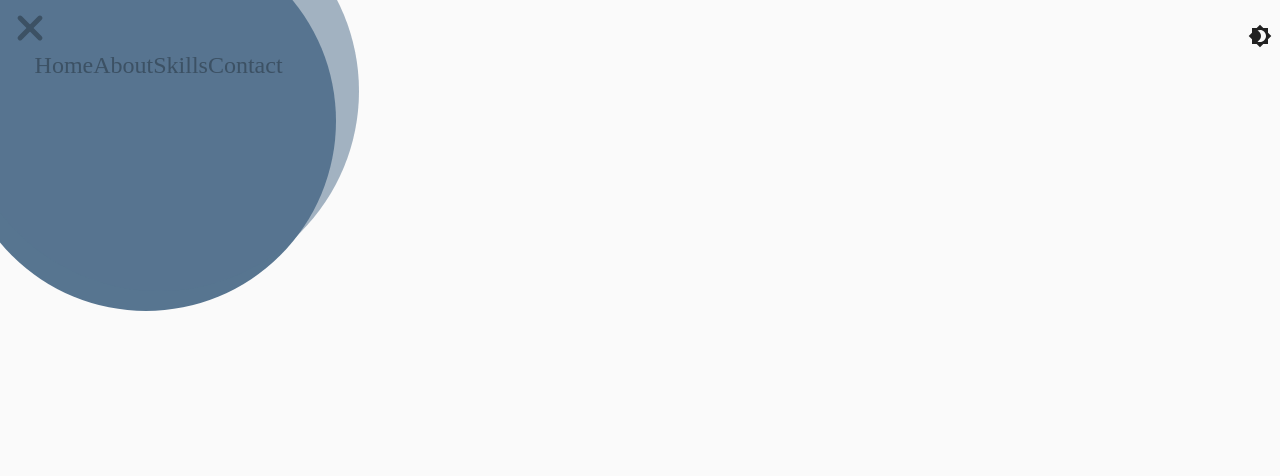
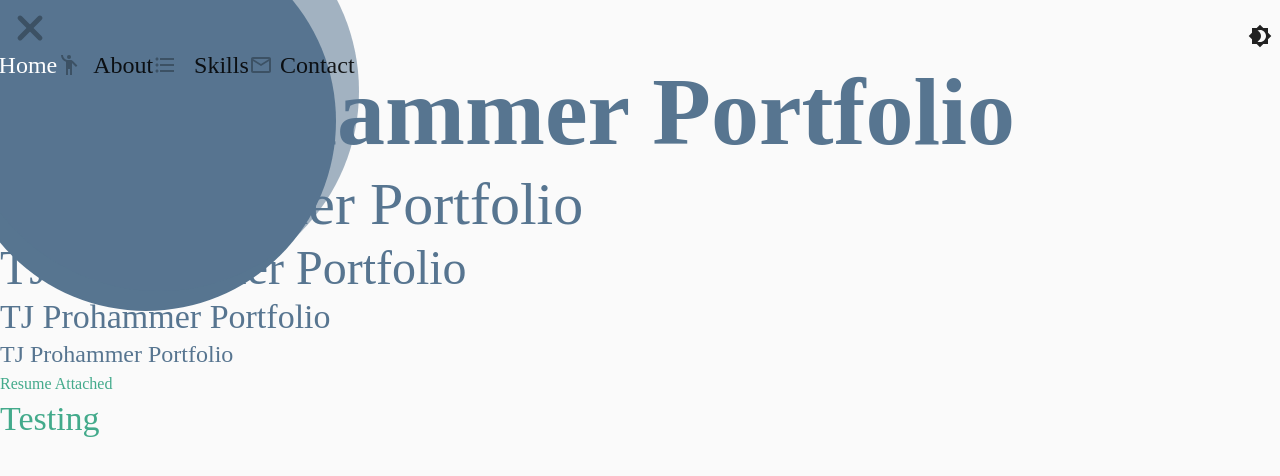
Before and after one commit to tjprohammer/portfolio, a React app: page / in a window 1280 px wide. Shown: the top 476 px of the page. Built offline with nearby package versions, Linux system fonts and the light colour scheme.

Commit message:
Styling Nav menu animation

```diff
--- a/src/App.tsx
+++ b/src/App.tsx
@@ -8,6 +8,8 @@ import { ColorContext, darkTheme, lightTheme} from './context/ThemeContext';
 import React from 'react';
 import { SwitchModeButton } from "./components/SwitchThemeButton/SwitchModeButton";
 import NavBar from "./components/navBar/Menu";
+import LandingPage from "./Pages/LandingPage";
+import { Route, Routes } from "react-router-dom";
 
 
 
@@ -31,6 +33,9 @@ function App({}) {
                 <CssBaseline enableColorScheme >
                 <SwitchModeButton />
                 <NavBar />
+                <Routes>
+                    <Route path="/" element={<LandingPage />} />
+                </Routes>
                 </CssBaseline>
             </ThemeProvider>
         </ColorContext.Provider>
--- a/src/Pages/LandingPage.tsx
+++ b/src/Pages/LandingPage.tsx
@@ -1,10 +1,10 @@
-import { AppBar, Typography } from '@mui/material';
+import { Typography } from '@mui/material';
 import React from 'react';
 
 function LandingPage() {
     return (
         <>
-            <AppBar color="default" sx={{mt: 10, p: 9, pt: 2 }}>
+
                 <Typography variant='h1' color="primary">TJ Prohammer Portfolio</Typography>
                 <Typography variant='h2' color="primary">TJ Prohammer Portfolio</Typography>
                 <Typography variant='h3' color="primary">TJ Prohammer Portfolio</Typography>
@@ -13,7 +13,7 @@ function LandingPage() {
                 <Typography variant='subtitle1' color="secondary">Resume Attached</Typography>
                 <Typography variant='h4' color="secondary">Testing</Typography>
 
-            </AppBar>
+
 
         </>
     );
--- a/src/components/navBar/MenuItems.tsx
+++ b/src/components/navBar/MenuItems.tsx
@@ -2,6 +2,11 @@ import { keyframes } from '@emotion/react';
 import styled from '@emotion/styled';
 import { Typography } from '@mui/material';
 import React from 'react';
+import CottageOutlinedIcon from '@mui/icons-material/CottageOutlined';
+import EmojiPeopleOutlinedIcon from '@mui/icons-material/EmojiPeopleOutlined';
+import FormatListBulletedOutlinedIcon from '@mui/icons-material/FormatListBulletedOutlined';
+import EmailOutlinedIcon from '@mui/icons-material/EmailOutlined';
+import { NavLink} from 'react-router-dom';
 
 type MenuItemsProps = {
     name: string;
@@ -17,35 +22,37 @@ const MenuItems = (props: MenuItemsProps) => {
                 <NavCircleBehind>
                     <FlexContainer>
                         <AnimatedFontWrap>
+
+                                <FontWrap>
+                                    <CottageOutlinedIcon
+                                        sx={{ color: '#3c5164', marginRight: '.5em' }}
+                                    />
+                                    <TypoText variant="h5" color="text.primary">
+                                    <NavLinkTo to="/">
+                                        Home
+                                        </NavLinkTo>
+                                    </TypoText>
+                                </FontWrap>
+
                             <FontWrap>
-                                <TypoText
-                                    variant="h5"
-                                    color="primary.dark"
-                                    >
-                                    Home
-                                </TypoText>
-                            </FontWrap>
-                            <FontWrap>
-                                <TypoText
-                                    variant="h5"
-                                    color="primary.dark"
-                                    >
+                                <EmojiPeopleOutlinedIcon
+                                    sx={{ color: '#3c5164', marginRight: '.5em' }}
+                                />
+                                <TypoText variant="h5" color="text.primary">
                                     About
                                 </TypoText>
                             </FontWrap>
                             <FontWrap>
-                                <TypoText
-                                    variant="h5"
-                                    color="primary.dark"
-                                    >
+                                <FormatListBulletedOutlinedIcon
+                                    sx={{ color: '#3c5164', marginRight: '.7em' }}
+                                />
+                                <TypoText variant="h5" color="text.primary">
                                     Skills
                                 </TypoText>
                             </FontWrap>
                             <FontWrap>
-                                <TypoText
-                                    variant="h5"
-                                    color="primary.dark"
-                                    >
+                                <EmailOutlinedIcon sx={{ color: '#3c5164', marginRight: '.3em' }} />
+                                <TypoText variant="h5" color="text.primary">
                                     Contact
                                 </TypoText>
                             </FontWrap>
@@ -115,7 +122,8 @@ const AnimatedFontWrap = styled.div`
     align-items: center;
     justify-content: center;
     flex-direction: column;
-    animation: 1.8s ease 1.3s normal forwards running ${menuTextChildsIn};
+    animation: 1.8s cubic-bezier(0.29, -.1, 0.8, 1.1) .88s 1 normal forwards running
+        ${menuTextChildsIn};
 `;
 const FontWrap = styled.div`
     margin: 0.5em 0 0.5em 0;
@@ -125,11 +133,17 @@ const FontWrap = styled.div`
     justify-content: space-between;
 `;
 
+const NavLinkTo = styled(NavLink)`
+    text-decoration: none;
+    color: white;
+`;
+
 const TypoText = styled(Typography)`
     cursor: pointer;
     position: relative;
+    text-decoration: none;
 
-    :hover{
+    :hover {
         font-size: 1.6em;
         text-decoration: underline;
     }
--- a/src/context/ThemeContext.ts
+++ b/src/context/ThemeContext.ts
@@ -95,7 +95,7 @@ export const lightTheme: Theme = createTheme({
     }
 });
 
-export const darkTheme: Theme = {
+export const darkTheme: Theme = createTheme({
     palette: {
         mode: 'dark',
         primary: {
@@ -170,4 +170,4 @@ export const darkTheme: Theme = {
             fontFamily: 'Raleway'
         },
     }
-};
+});
--- a/src/index.tsx
+++ b/src/index.tsx
@@ -1,12 +1,15 @@
 import React from 'react';
 import App from './App';
 import { createRoot } from 'react-dom/client';
+import { BrowserRouter } from 'react-router-dom';
 
 const container = document.getElementById('root');
 if (container) {
     createRoot(container).render(
         <React.StrictMode>
-            <App />
+            <BrowserRouter>
+                <App />
+            </BrowserRouter>
         </React.StrictMode>
     );
 }
```
